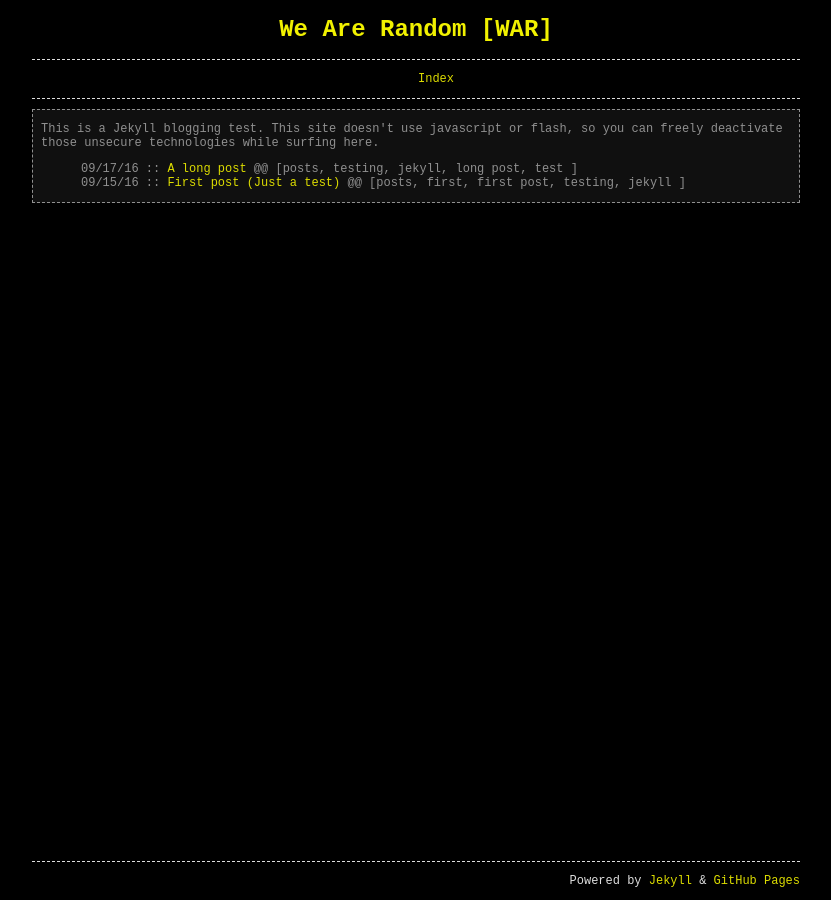
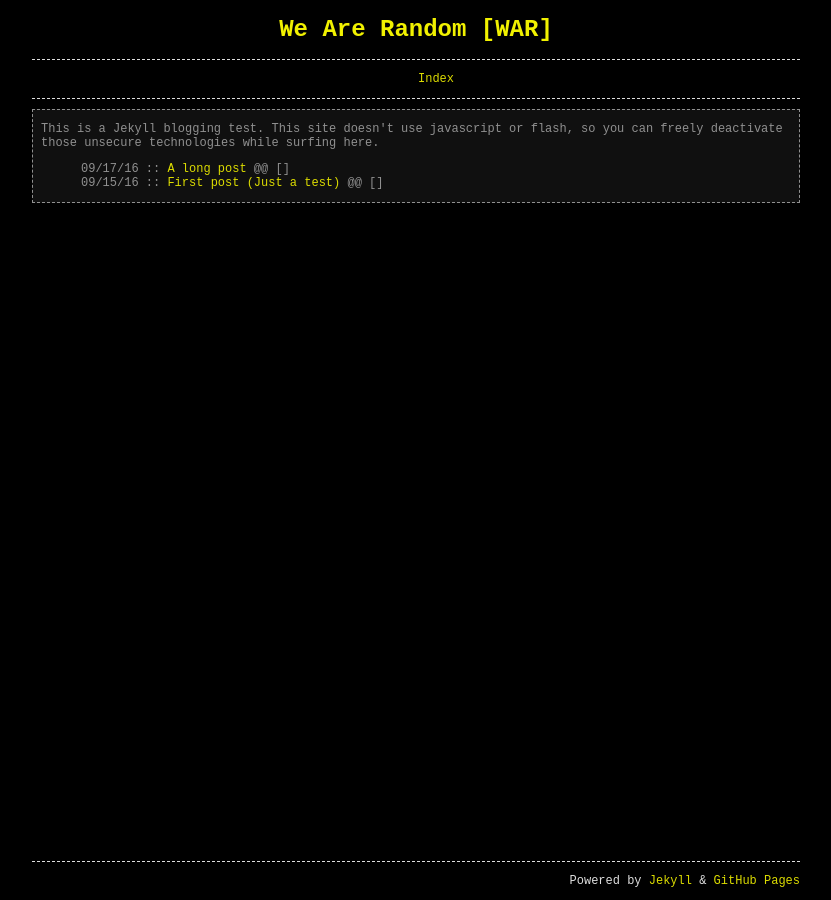
Before and after one commit to wearerandom/wearerandom.github.io, a Jekyll site: the page built from index.html, in a window 1280 px wide. Shown: the whole page, without its empty margins (224-1055 px from the left). Built offline with Jekyll 4.4.1, drawn with Linux system fonts in a browser that asks for light colours.

Commit message:
Update index.html

```diff
--- a/index.html
+++ b/index.html
@@ -7,7 +7,7 @@
 <ul>
   {% for post in site.posts %}
     <li>
-      {{ post.date | date: "%D" }} :: <a href=".{{ post.url }}">{{ post.title }}</a> @@ [{% for category in post.categories|sort %}{{ category }}{% if forloop.last != true %},{% endif %} {% endfor %}]
+      {{ post.date | date: "%D" }} :: <a href=".{{ post.url }}">{{ post.title }}</a> @@ [{% for category in page.tags %}{{ category }}{% if forloop.last != true %},{% endif %} {% endfor %}]
     </li>
   {% endfor %}
 </ul>
```
